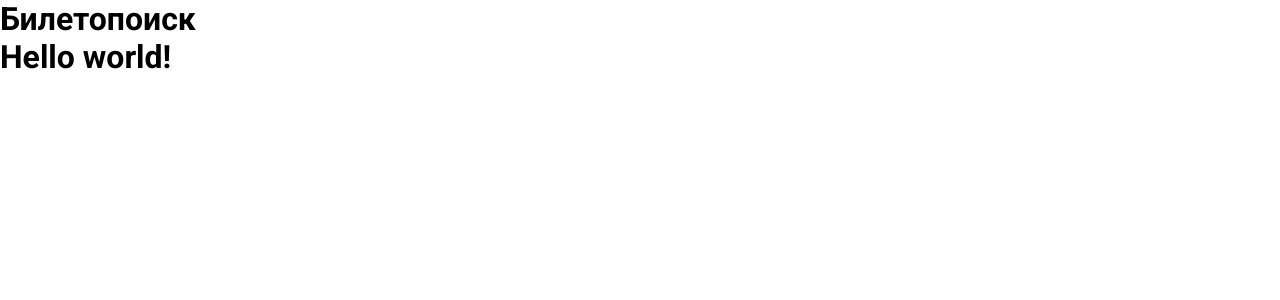
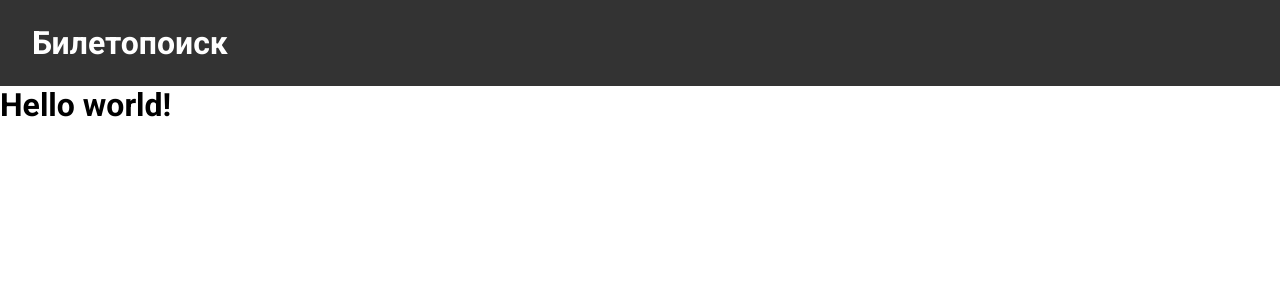
Before and after one commit to Dilligi/react_hw, a Next.js app: page / in a window 1280 px wide. Shown: the top 300 px of the page. Built offline with nearby package versions, Linux system fonts and the light colour scheme.

Commit message:
Some styles is made

```diff
--- a/src/app/Components/Header.tsx
+++ b/src/app/Components/Header.tsx
@@ -1,12 +1,18 @@
 import Image from 'next/image'
-import styles from '../styles/header.module.css'
+import mainStyles from '../styles/main.module.css'
+import HeaderStyles from '../styles/header.module.css'
 
 export default function Header() {
   return (
-    <header>
-        <h1 className={styles.header_title}>
-          Билетопоиск
-        </h1>
+    <header className={HeaderStyles.header}>
+        <div className={mainStyles.container}>
+          <h1 className={HeaderStyles.header_title}>
+            Билетопоиск
+          </h1>
+          <div>
+
+          </div>
+        </div>
     </header>
   )
 }
--- a/src/app/styles/header.module.css
+++ b/src/app/styles/header.module.css
@@ -1,5 +1,9 @@
+.header {
+    background: #333333;
+}
+
 .header_title {
-    /*color: #FFF;*/
+    color: #FFF;
     font-size: 32px;
     font-weight: 700;
 }
--- /dev/null
+++ b/src/app/styles/main.module.css
@@ -0,0 +1,6 @@
+.container {
+    max-width: 1920px;
+    padding: 24px 32px;
+    display: flex;
+    flex-wrap: wrap;
+}
```
Also changed, not shown: public/img/basket.svg (added).
